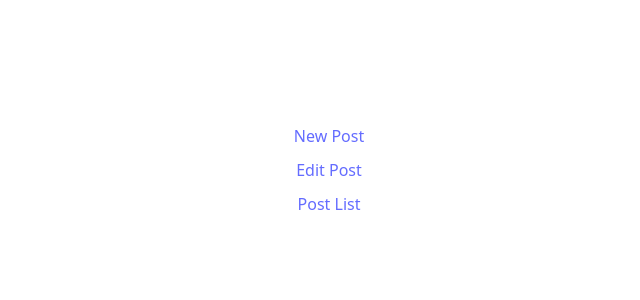
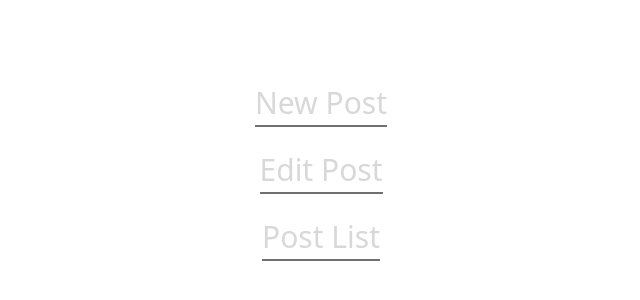
Before and after one commit to irickc/csci-380-final-project, a React (Vite) app: page / in a window 1280 px wide. Shown: the part 238-538 px from the top of the page, without its empty margins (319-959 px from the left). Built offline with nearby package versions, Linux system fonts and the light colour scheme.

Commit message:
finish project code

```diff
--- a/src/home/Home.css
+++ b/src/home/Home.css
@@ -3,8 +3,7 @@
     flex-direction: column;
     align-items: center;
     justify-content: center;
-    height: 100vh;
-    width: 100vw;
+    min-height: 100vh;
     gap: 10px;
 }
 
@@ -67,6 +66,20 @@
     align-self: start;
 }
 
+.home {
+    display: flex;
+    flex-direction: column;
+    gap: 20px;
+}
+
+.homeLink {
+    font-size: 30px;
+    color: #d8d8d8;
+    border-bottom-style: solid;
+    border-bottom-width: 2px;
+    border-color: #707070;
+}
+
 ul {
     list-style-type: none;
 }
--- a/src/home/Home.tsx
+++ b/src/home/Home.tsx
@@ -4,9 +4,9 @@ import './Home.css';
 export default function Home() {
     return (
         <div className="home">
-            <Link to='/posts/create'>New Post</Link>
-            <Link to='/posts/create/submit-assignment3'>Edit Post</Link>
-            <Link to='posts/list'>Post List</Link>
+            <Link className="homeLink" to='/posts/create'>New Post</Link>
+            <Link className="homeLink" to='/posts/edit'>Edit Post</Link>
+            <Link className="homeLink" to='posts/list'>Post List</Link>
         </div>
     )
 }
--- a/src/main.tsx
+++ b/src/main.tsx
@@ -7,15 +7,17 @@ import PostList from "./posts/postList";
 import './index.css';
 
 const root = document.getElementById("root");
+const backendBaseURL = "http://localhost:3000";
 
 ReactDOM.createRoot(root!).render(
     <BrowserRouter>
         <Routes>
             <Route path='/' element={<Home />} />
             <Route path='posts'>
-                <Route path=':title' element={<PostDetail />} />
-                <Route path='create/:taskTitle?' element={<PostForm />} />
-                <Route path='list' element={<PostList />} />
+                <Route path=':title' element={<PostDetail backendBaseURL={backendBaseURL}/>} />
+                <Route path='create' element={<PostForm backendBaseURL={backendBaseURL}/>} />
+                <Route path='edit/:taskTitle?' element={<PostForm backendBaseURL={backendBaseURL}/>} />
+                <Route path='list' element={<PostList backendBaseURL={backendBaseURL}/>} />
             </Route>
         </Routes>
     </BrowserRouter>
--- a/src/posts/postDetail.tsx
+++ b/src/posts/postDetail.tsx
@@ -4,6 +4,7 @@ import type { Task } from './taskType';
 import axios from 'axios';
 
 export default function PostDetail(props: {
+    backendBaseURL: string,
     task?: Task
 }) {
     const navigate = useNavigate();
@@ -11,9 +12,15 @@ export default function PostDetail(props: {
     const [task, setTask] = useState<Task>(undefined);
 
     async function fetchTask(title: string) {
-        const task = await axios.get(`http://localhost:3000/todo/${title}`).then(response => response.data);
+        const task = await axios.get(`${props.backendBaseURL}/todo/${title}`).then(response => response.data);
 
         setTask(task);
+    }
+
+    async function deleteTask() {
+        await axios.delete(`${props.backendBaseURL}/todo/${task?.title}`);
+
+        navigate('/');
     }
 
     function viewTask() {
@@ -35,10 +42,11 @@ export default function PostDetail(props: {
             <div className="task-card">
                 <div className="task-header">
                     <h2 className="task-title" onClick={viewTask}>{task?.title}</h2>
-                    <Link className="edit-link" to={`/posts/create/${task?.title}`}>Edit</Link>
+                    <Link className="edit-link" to={`/posts/edit/${task?.title}`}>Edit</Link>
                 </div>
                 <p>{task?.notes}</p>
                 <p>{task?.completed ? "Completed" : "Not Completed"}</p>
+                <button type='button' onClick={deleteTask}>Delete</button>
             </div>
         </div>
     );
--- a/src/posts/postForm.tsx
+++ b/src/posts/postForm.tsx
@@ -1,17 +1,20 @@
-import React, { useState } from "react";
+import { useState } from "react";
 import axios from 'axios';
-import { useParams, useNavigate } from "react-router";
+import { useParams, useNavigate, useLocation } from "react-router";
 import type { Task } from './taskType';
 
-export default function PostForm() {
+export default function PostForm(props: {
+    backendBaseURL: string
+}) {
     const navigate = useNavigate();
-    const { taskTitle } = useParams();
+    const location = useLocation();
+    let { taskTitle } = useParams();
     const [title, setTitle] = useState("");
     const [completed, setCompleted] = useState(false);
     const [notes, setNotes] = useState("");
 
     function submitForm() {
-        if (taskTitle) {
+        if (taskTitle || location.pathname == '/posts/edit') {
             // edit the task on the server
             const newTask: Task = {
                 title: title,
@@ -19,10 +22,14 @@ export default function PostForm() {
                 notes: notes
             }
 
-            axios.put(`http://localhost:3000/todo/${taskTitle}`, newTask).then((response) => {
+            if (!taskTitle) {
+                taskTitle = newTask.title;
+            }
+
+            axios.put(`${props.backendBaseURL}/todo/${taskTitle}`, newTask).then((response) => {
                 console.log(response);
             }).catch(e => {
-                console.error(`Failed to create new post: ${e}`);
+                console.error(`Failed to edit task: ${e}`);
             });
         } else {
             // create a new task on the server
@@ -32,10 +39,10 @@ export default function PostForm() {
                 notes: notes
             }
 
-            axios.post('http://localhost:3000/todo', newTask).then((response) => {
+            axios.post(`${props.backendBaseURL}/todo`, newTask).then((response) => {
                 console.log(response);
             }).catch(e => {
-                console.error(`Failed to create new post: ${e}`);
+                console.error(`Failed to create new task: ${e}`);
             });
         }
 
@@ -44,7 +51,6 @@ export default function PostForm() {
 
     function handleTitleChange(event: React.ChangeEvent<HTMLInputElement>) {
         setTitle(event.target.value);
-        console.log(title);
     }
 
     function handleCompletedChange(event: React.ChangeEvent<HTMLInputElement>) {
@@ -53,7 +59,6 @@ export default function PostForm() {
 
     function handleNotesChange(event: React.ChangeEvent<HTMLInputElement>) {
         setNotes(event.target.value);
-        console.log(notes);
     }
 
     return (
--- a/src/posts/postList.tsx
+++ b/src/posts/postList.tsx
@@ -3,12 +3,14 @@ import type { Task } from './taskType';
 import axios from 'axios';
 import PostDetail from './postDetail';
 
-export default function PostList() {
+export default function PostList(props: {
+    backendBaseURL: string
+}) {
     const [tasks, setTasks] = useState<Task[]>([]);
 
     async function fetchTasks() {
         // fetch the list of tasks
-        const tasks: Task[] = await axios.get('http://localhost:3000/todo').then(response => response.data);
+        const tasks: Task[] = await axios.get(`${props.backendBaseURL}/todo`).then(response => response.data);
 
         // setTasks
         setTasks(tasks);
@@ -21,7 +23,7 @@ export default function PostList() {
     const taskElements = tasks.map(task => {
         return (
             <li className="task-li" key={task!.id}>
-                <PostDetail task={task} />
+                <PostDetail task={task} backendBaseURL={props.backendBaseURL} />
             </li>
         );
     });
```
Also changed, not shown: 1 other file (tests, documents, lock files or other folders).
